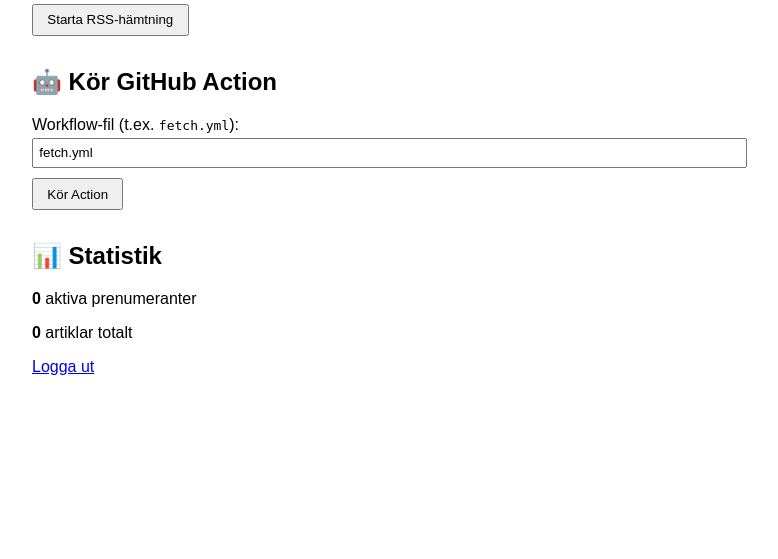
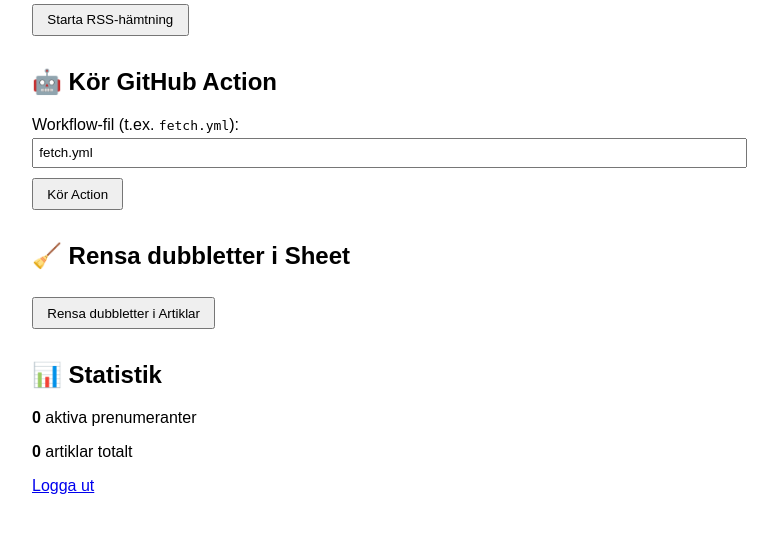
Before and after one commit to andersasplundberggren/ai-nyheter-backend, a Flask app: page /admin/panel in a window 1280 px wide. Shown: the part 393-952 px from the top of the page, without its empty margins (258-1036 px from the left). Before the commit the page ends 768 px from the top, so only its background shows below. Run offline with Flask 3, Linux system fonts and the light colour scheme; the visitor is signed in with stand-in values (Sample User, id 1); data that the repository does not hold is empty.

Commit message:
Update admin.html

```diff
--- a/templates/admin.html
+++ b/templates/admin.html
@@ -52,6 +52,13 @@
         <button type="submit">Kör Action</button>
       </form>
     </section>
+  <section>
+  <h2>🧹 Rensa dubbletter i Sheet</h2>
+  <form method="POST" action="/admin/panel/remove-dupes">
+    <button type="submit">Rensa dubbletter i Artiklar</button>
+        </form>
+    </section>
+
 
     <section>
       <h2>📊 Statistik</h2>
```
